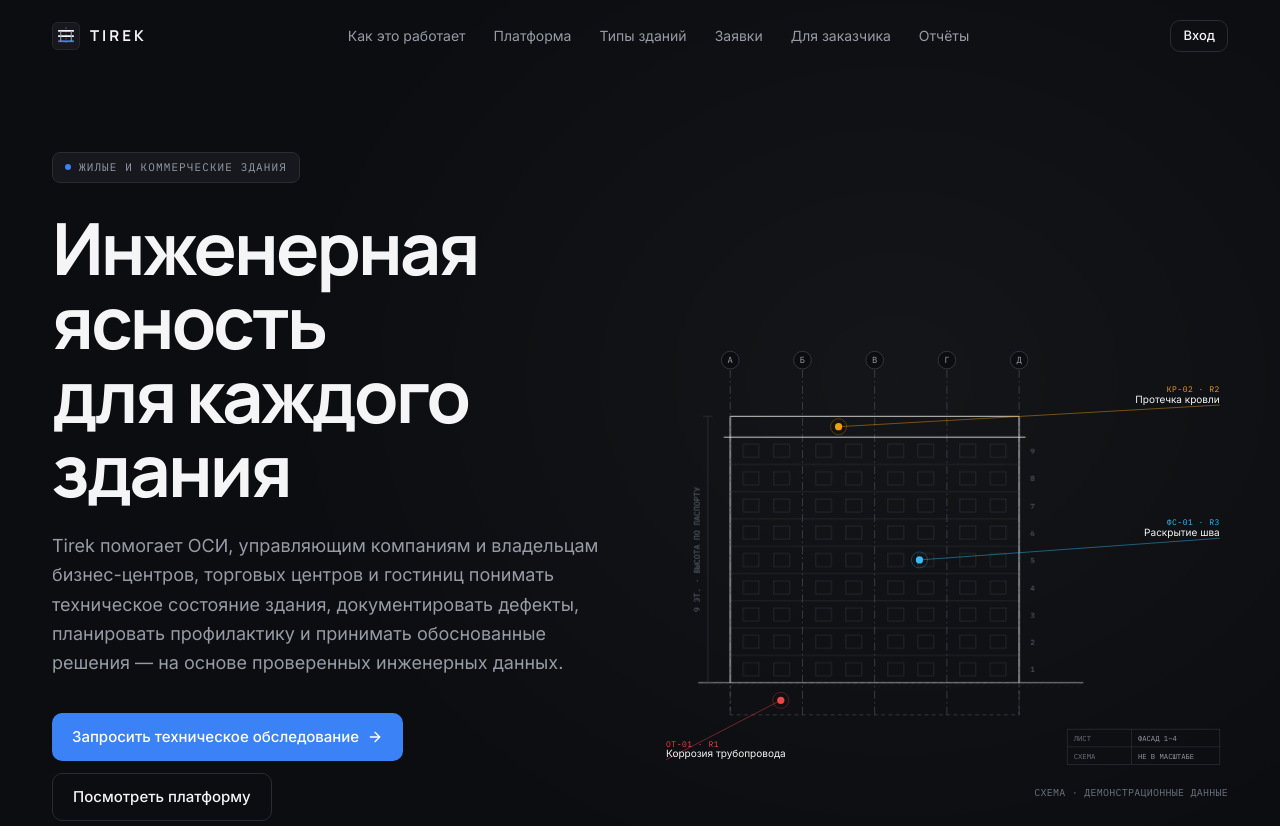
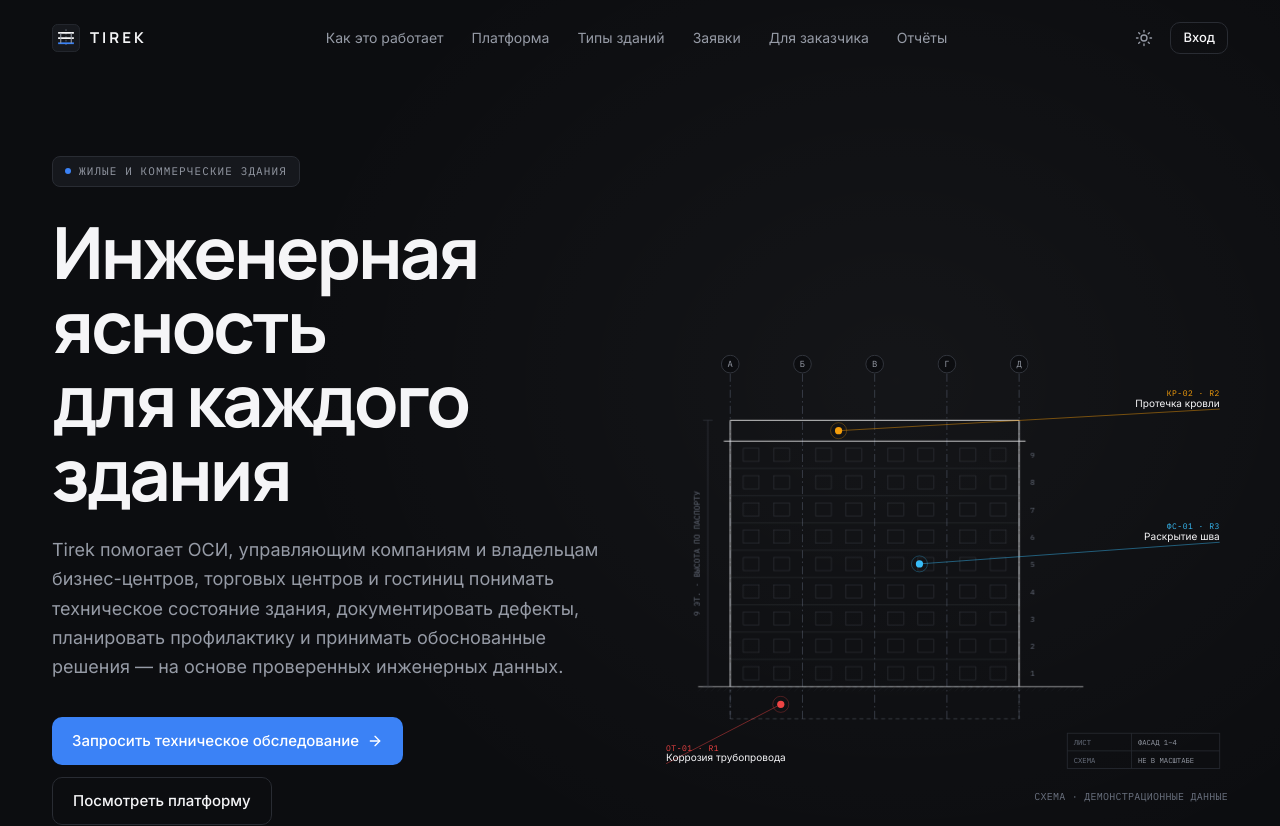
Before and after one commit to tamerlan-dejavu/tirek, a Next.js app in the folder frontend/: page / in a window 1280 px wide. Shown: the top 826 px of the page. Built offline with nearby package versions, Linux system fonts and the light colour scheme.

Commit message:
feat(landing): follow the chosen theme and add the theme switch to its header
At the customer's request the public landing is no longer forced dark (deviation from ТЗ 11.3).

```diff
--- a/frontend/src/app/(public)/page.tsx
+++ b/frontend/src/app/(public)/page.tsx
@@ -5,6 +5,7 @@ import type { ReactNode } from "react";
 import { Logo } from "@/components/brand/Logo";
 import { HeroBuilding } from "@/components/landing/HeroBuilding";
 import { PlatformPreview } from "@/components/landing/PlatformPreview";
+import { ThemeToggle } from "@/components/layout/ThemeToggle";
 import { buttonClass } from "@/components/ui/Button";
 
 export const metadata = {
@@ -123,8 +124,7 @@ const MONTHS = ["янв", "фев", "мар", "апр", "май", "июн", "и
 
 export default function LandingPage() {
   return (
-    // Public part: deep dark surfaces regardless of the chosen theme (ТЗ 11.3)
-    <div data-theme="dark" className="bg-base text-ink">
+    <div className="bg-base text-ink">
       {/* A. HERO */}
       <header className="relative overflow-hidden bg-base text-ink">
         {/* barely perceptible depth on the first screen */}
@@ -140,9 +140,12 @@ export default function LandingPage() {
             <a href="#customer" className="hover:text-ink">Для заказчика</a>
             <a href="#reports" className="hover:text-ink">Отчёты</a>
           </div>
-          <Link href="/login" className={buttonClass("inverse-outline", "sm")}>
-            Вход
-          </Link>
+          <div className="flex items-center gap-2">
+            <ThemeToggle />
+            <Link href="/login" className={buttonClass("inverse-outline", "sm")}>
+              Вход
+            </Link>
+          </div>
         </nav>
 
         <div className="relative mx-auto grid max-w-[1240px] items-center gap-12 px-5 pt-12 pb-20 md:px-8 lg:grid-cols-[1fr_1.05fr] lg:pt-20 lg:pb-32">
--- a/frontend/src/app/globals.css
+++ b/frontend/src/app/globals.css
@@ -212,8 +212,8 @@
 /*
  * THEMES. Graphite (above) is the default; the light theme follows ТЗ 11.3 — the working platform
  * on light neutral surfaces. The theme is set on <html data-theme> before the first paint
- * (see app/layout.tsx). A subtree with data-theme="dark" stays dark whatever the choice:
- * the public landing (ТЗ 11.3: «публичная часть — глубокие тёмные поверхности»).
+ * (see app/layout.tsx); the public landing follows the same choice. A subtree with
+ * data-theme="dark" would stay dark whatever the choice.
  */
 :root {
   --grid-line: rgb(255 255 255 / 0.025);
--- a/frontend/src/components/layout/ThemeToggle.tsx
+++ b/frontend/src/components/layout/ThemeToggle.tsx
@@ -50,7 +50,7 @@ export function ThemeCard() {
           </button>
         ))}
       </div>
-      <p className="mt-3 text-xs text-muted">Выбор хранится в этом браузере. Публичная страница сайта всегда тёмная.</p>
+      <p className="mt-3 text-xs text-muted">Выбор хранится в этом браузере и действует на всём сайте.</p>
     </Card>
   );
 }
```
